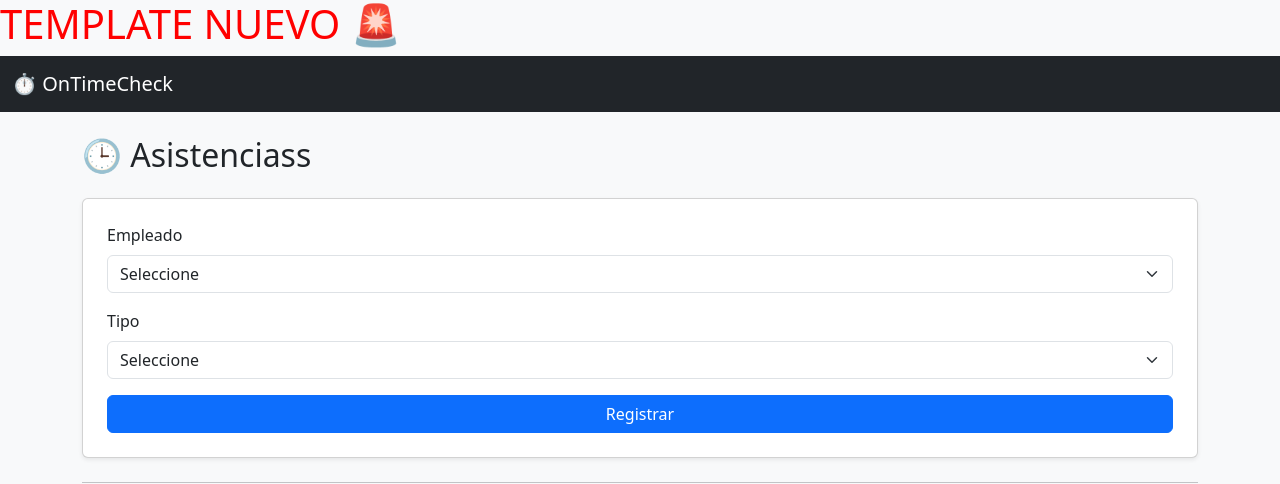
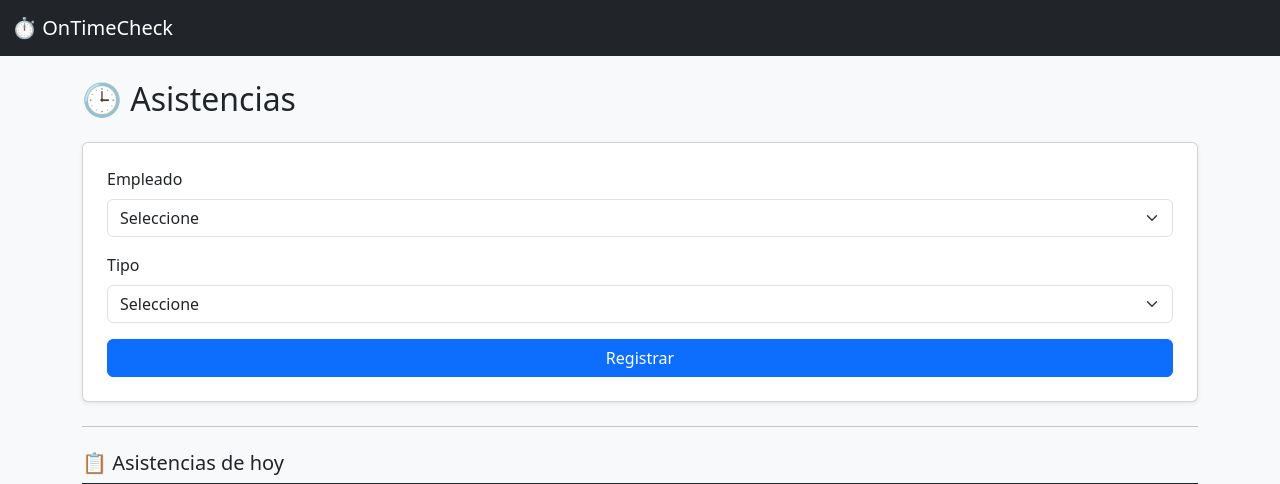
Before and after one commit to aleakd/On_TimeCheck, a Python web app: template app/templates/asistencias.html in a window 1280 px wide. Shown: the top 484 px of the page. Run offline with Jinja, Linux system fonts and the light colour scheme; the template is opened without the code that fills it, so the values that code supplies are empty.

Commit message:
limpieza de proyecto despues de deploy ok

```diff
--- a/app/routes/asistencias.py
+++ b/app/routes/asistencias.py
@@ -101,7 +101,7 @@ def marcar_asistencia():
         'asistencias.html',
         empleados=empleados,
         asistencias_hoy=asistencias_hoy,
-        DEBUG_DEPLOY="CAMBIO_RENDER_OK_123"
+
     )
 
 
--- a/app/templates/asistencias.html
+++ b/app/templates/asistencias.html
@@ -1,12 +1,10 @@
-<h1 style="color:red">TEMPLATE NUEVO 🚨</h1>
-
 {% extends "base.html" %}
 
 
 {% block content %}
 
-<h2 class="mb-4">🕒 Asistenciass</h2>
-<h1 style="color:red">{{ DEBUG_DEPLOY }}</h1>
+<h2 class="mb-4">🕒 Asistencias</h2>
+
 
 <form method="post" class="card shadow-sm p-4">
 
@@ -60,10 +58,8 @@
     </button>
 
 
+</form>
 
-
-
-</form>
 
 
 
--- a/routes/asistencias.py
+++ b/routes/asistencias.py
@@ -17,7 +17,7 @@ asistencias_bp = Blueprint(
 # =========================
 @asistencias_bp.route('/', methods=['GET', 'POST'])
 @login_required
-#@requiere_ip_empresa   # 👈 NUEVO
+@requiere_ip_empresa   # 👈 NUEVO
 def marcar_asistencia():
     # 👇 detectar si es usuario empleado
     modo_empleado = current_user.rol == 'empleado'
--- a/runtime.txt
+++ /dev/null
@@ -1 +0,0 @@
-python-3.11.5
```
Also changed, not shown: app/__init__.py (+1 -19 lines), app/routes/debug.py (deleted, +0 -17 lines).
